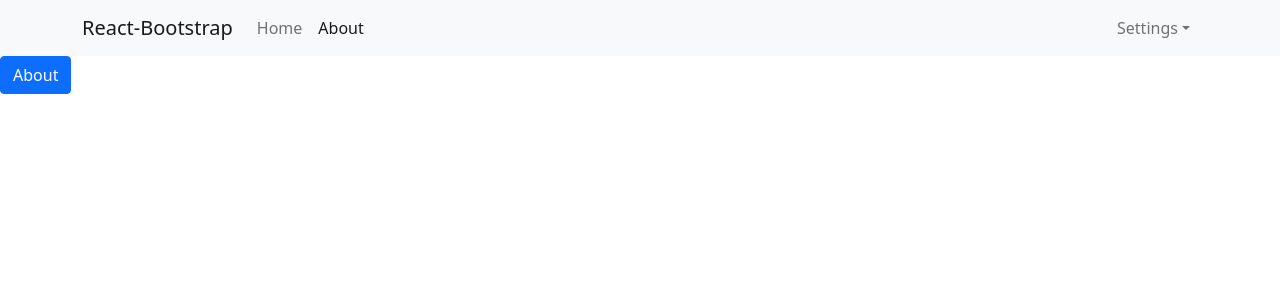
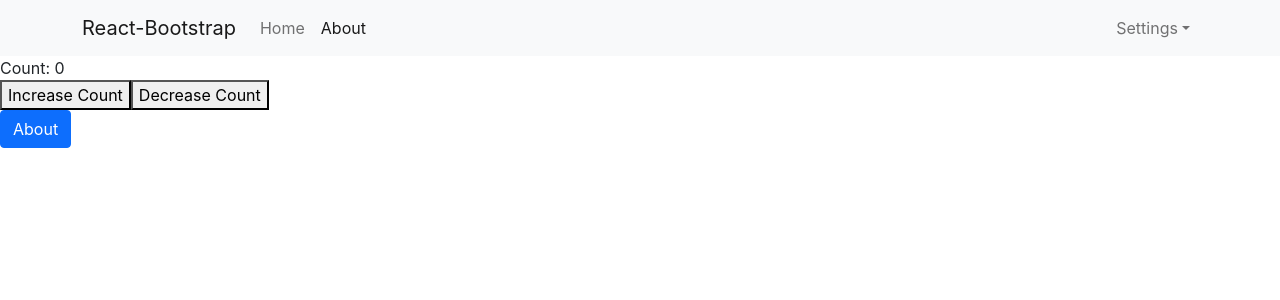
Before and after one commit to hoanganndev/SSO-Client, a React (Create React App) app: page /about in a window 1280 px wide. Shown: the top 300 px of the page. Built offline with nearby package versions, Linux system fonts and the light colour scheme.

Commit message:
setup redux for project

```diff
--- a/package.json
+++ b/package.json
@@ -11,8 +11,12 @@
     "react": "18.1.0",
     "react-bootstrap": "2.4.0",
     "react-dom": "18.1.0",
+    "react-redux": "8.0.1",
     "react-router-dom": "6.3.0",
     "react-scripts": "5.0.1",
+    "redux": "4.2.0",
+    "redux-devtools-extension": "2.13.9",
+    "redux-thunk": "2.4.1",
     "sass": "1.51.0",
     "web-vitals": "2.1.4"
   },
--- a/src/App.js
+++ b/src/App.js
@@ -1,9 +1,21 @@
-import React from "react";
+import { useSelector, useDispatch } from "react-redux";
 import Header from "./components/Header/Header";
+import { increaseCounter, decreaseCounter } from "./redux/action/couterAction";
 const App = () => {
+    const dispatch = useDispatch();
+    const count = useSelector(state => state.counter.count);
     return (
         <div className="App">
             <Header />
+            <div>Count: {count}</div>
+
+            <button onClick={() => dispatch(increaseCounter())}>
+                Increase Count
+            </button>
+
+            <button onClick={() => dispatch(decreaseCounter())}>
+                Decrease Count
+            </button>
         </div>
     );
 };
--- /dev/null
+++ b/src/redux/action/couterAction.js
@@ -0,0 +1,14 @@
+export const INCREMENT = "INCREMENT";
+
+export const DECREMENT = "DECREMENT";
+export const increaseCounter = () => {
+    return {
+        type: INCREMENT,
+    };
+};
+
+export const decreaseCounter = () => {
+    return {
+        type: DECREMENT,
+    };
+};
--- /dev/null
+++ b/src/redux/reducer/counterReducer.js
@@ -0,0 +1,26 @@
+import { INCREMENT, DECREMENT } from "../action/couterAction";
+
+const INITIAL_STATE = {
+    count: 0,
+};
+
+const counterReducer = (state = INITIAL_STATE, action) => {
+    switch (action.type) {
+        case INCREMENT:
+            return {
+                ...state,
+                count: state.count + 1,
+            };
+
+        case DECREMENT:
+            return {
+                ...state,
+                count: state.count - 1,
+            };
+
+        default:
+            return state;
+    }
+};
+
+export default counterReducer;
--- /dev/null
+++ b/src/redux/reducer/rootReducer.js
@@ -0,0 +1,9 @@
+import { combineReducers } from "redux";
+
+import counterReducer from "./counterReducer";
+
+const rootReducer = combineReducers({
+    counter: counterReducer,
+});
+
+export default rootReducer;
--- /dev/null
+++ b/src/redux/store.js
@@ -0,0 +1,10 @@
+import { createStore, applyMiddleware } from "redux";
+import thunk from "redux-thunk";
+import rootReducer from "./reducer/rootReducer";
+import { composeWithDevTools } from "redux-devtools-extension";
+const store = createStore(
+    rootReducer,
+    composeWithDevTools(applyMiddleware(thunk))
+);
+
+export default store;
```
Also changed, not shown: src/index.js (+7 -4 lines), 1 other file (tests, documents, lock files or other folders).
